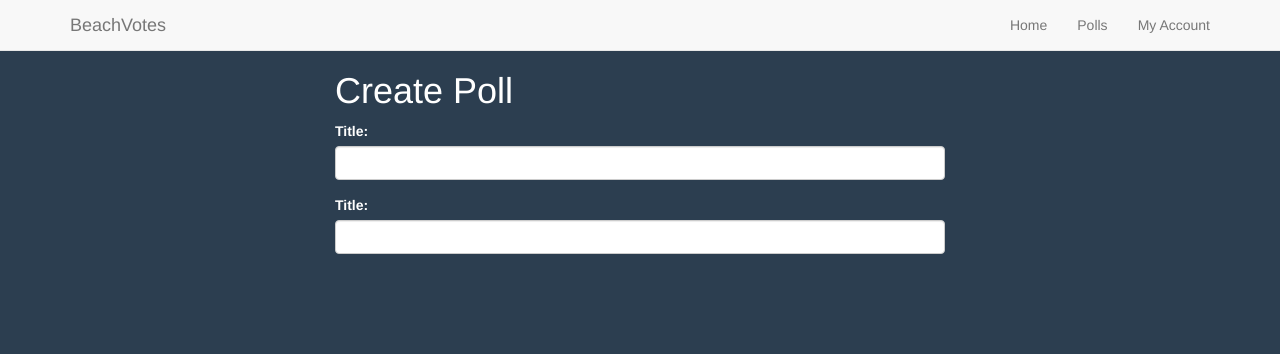
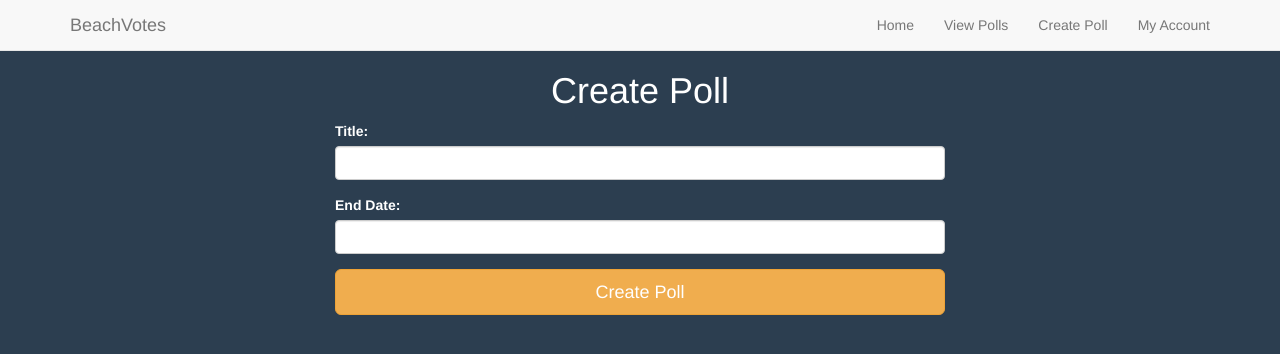
Before and after one commit to stevenGarciaDev/BeachVotes, a Django app: page /poll/create_poll in a window 1280 px wide. Shown: the top 354 px of the page. Run offline with Django 3.2, Linux system fonts and the light colour scheme; a user stored in the database is signed in; some libraries are stand-ins or nearby versions.

Commit message:
add to navbar and improve login_user method

```diff
--- a/beach_votes_project/poll/views.py
+++ b/beach_votes_project/poll/views.py
@@ -80,9 +80,7 @@ def sign_up(request):
 
             registered = True
 
-            print("successful")
-
-            return render(request, 'polls/show_polls.html', context = {})
+            return render(request, 'poll/show_polls.html', context = {})
 
     # in case of GET request
     else:
--- a/beach_votes_project/templates/poll/base.html
+++ b/beach_votes_project/templates/poll/base.html
@@ -41,7 +41,8 @@
       <div class="collapse navbar-collapse" id="nav-collapse">
         <ul class="nav navbar-nav navbar-right">
           <li><a href="{% url 'index' %}">Home</a></li>
-          <li><a href="{% url 'show_polls' %}">Polls</a></li>
+          <li><a href="{% url 'show_polls' %}">View Polls</a></li>
+          <li><a href="{% url 'create_poll' %}">Create Poll</a></li>
           <li><a href="{% url 'my_profile' %}">My Account</a></li>
         </ul>
       </div>
--- a/beach_votes_project/templates/poll/create_poll.html
+++ b/beach_votes_project/templates/poll/create_poll.html
@@ -7,21 +7,25 @@
 
 {% block body_block %}
   <div class="container col-md-6 col-md-offset-3">
-    <h1>Create Poll</h1>
+    <h1 class="text-center">Create Poll</h1>
 
     <form method="post" action="{% url 'create_poll' %}">
 
       <div class="form-group">
-        <label for="#">Title:</label>
-        <input type="text" class="form-control" id="#">
+        <label for="title_question">Title:</label>
+        <input type="text" class="form-control" id="title_question" name="title_question">
       </div>
 
       <div class="form-group">
-        <label for="#">Title:</label>
-        <input type="text" class="form-control" id="#">
+        <label for="end_date">End Date:</label>
+        <input type="text" class="form-control" id="end_date" name="end_date">
       </div>
 
     </form>
 
+    <button class="btn btn-warning btn-lg btn-block" name="submit">
+      Create Poll
+    </button>
+
   </div>
 {% endblock %}
--- a/beach_votes_project/templates/poll/sign_up.html
+++ b/beach_votes_project/templates/poll/sign_up.html
@@ -24,9 +24,7 @@
       </div>
 
       <button class="btn btn-primary btn-lg btn-block" name="submit">
-        <a href="{% url 'show_polls' %}">
-          Create New Account
-        </a>
+        Create New Account
       </button>
 
     </form>
```
Also changed, not shown: beach_votes_project/db.sqlite3, 2 other files.
